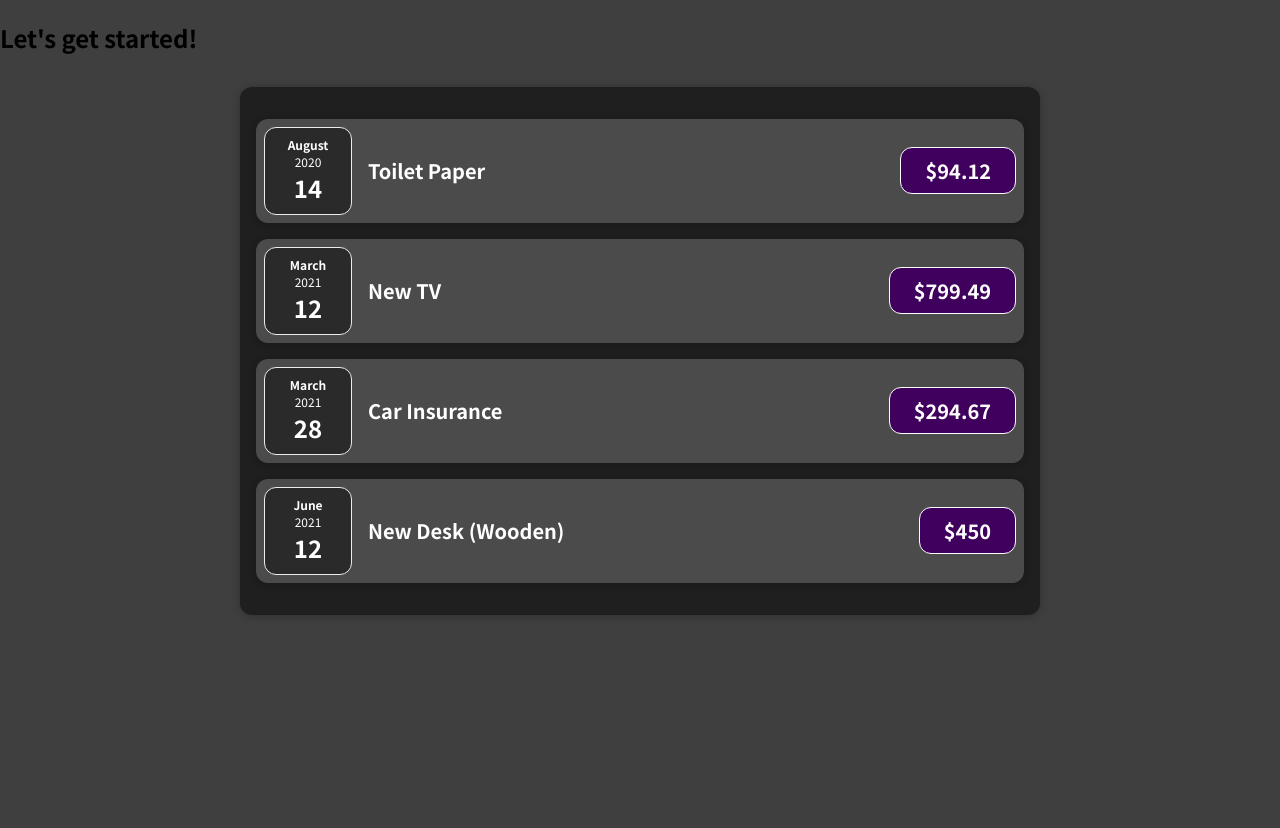
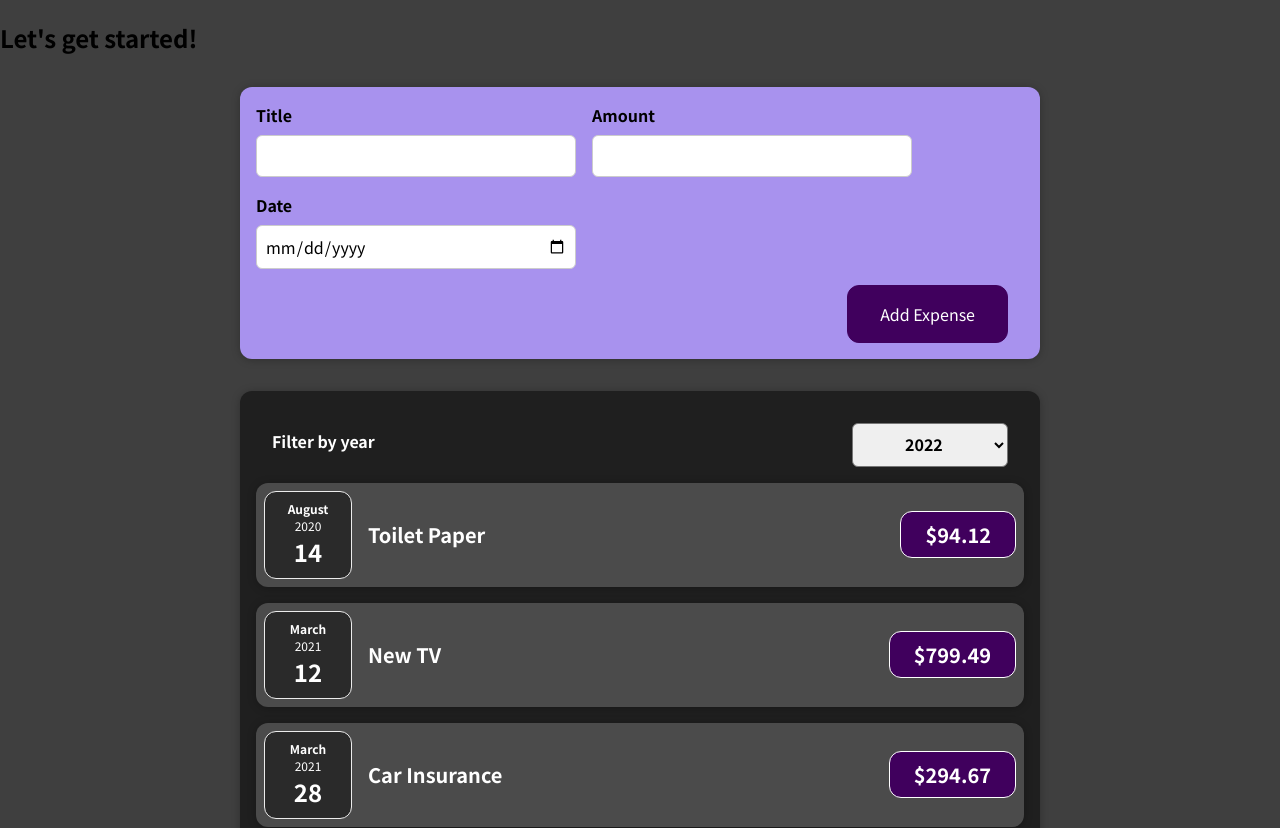
Before and after one commit to AngelBFdev/ReactCourse, a React (Create React App) app: page / in a window 1280 px wide. Shown: the top 828 px of the page. Before the commit the page ends 800 px from the top, so only its background shows below. Built offline with nearby package versions, Linux system fonts and the light colour scheme.

Commit message:
Finishes Second part

```diff
--- a/src/App.js
+++ b/src/App.js
@@ -1,4 +1,5 @@
 import Expenses from "./components/Expenses/Expenses";
+import NewExpense from "./components/NewExpense/NewExpense";
 
 const App = () => {
   const expenses = [
@@ -23,9 +24,15 @@ const App = () => {
     },
   ];
 
+  const addExpenseHandler = expense => {
+    console.log('In App.js');
+    console.log(expense);
+  };
+
   return (
     <div>
       <h2>Let's get started!</h2>
+      <NewExpense onAddExpense={addExpenseHandler}/>
       <Expenses items={expenses} />
     </div>
   );
--- a/src/components/Expenses/Expenses.js
+++ b/src/components/Expenses/Expenses.js
@@ -1,10 +1,20 @@
+import { useState } from 'react';
 import Card from '../UI/Card';
 import ExpenseItem from './ExpenseItem';
 import './Expenses.css';
+import ExpensesFilter from './ExpensesFilter';
 
 const Expenses=({items}) =>{
+  const [filteredYear, setFilteredYear] = useState('2020');
+
+  const filterChangeHandler = selectedYear => {
+    setFilteredYear(selectedYear);
+  };
+
   return (
+    <div>
     <Card className="expenses">
+      <ExpensesFilter onChangeFilter={filterChangeHandler} />
       <ExpenseItem
         title={items[0].title}
         amount={items[0].amount}
@@ -26,6 +36,7 @@ const Expenses=({items}) =>{
         date={items[3].date}
       />
     </Card>
+    </div>
   );
 }
 
--- /dev/null
+++ b/src/components/Expenses/ExpensesFilter.css
@@ -0,0 +1,24 @@
+.expenses-filter {
+  color: white;
+  padding: 0 1rem;
+}
+
+.expenses-filter__control {
+  display: flex;
+  width: 100%;
+  align-items: center;
+  justify-content: space-between;
+  margin: 1rem 0;
+}
+
+.expenses-filter label {
+  font-weight: bold;
+  margin-bottom: 0.5rem;
+}
+
+.expenses-filter select {
+  font: inherit;
+  padding: 0.5rem 3rem;
+  font-weight: bold;
+  border-radius: 6px;
+}
--- /dev/null
+++ b/src/components/Expenses/ExpensesFilter.js
@@ -0,0 +1,25 @@
+import React from 'react';
+
+import './ExpensesFilter.css';
+
+const ExpensesFilter = (props) => {
+  const dropdownChangeHandler = (event) => {
+    props.onChangeFilter(event.target.value);
+  };
+
+  return (
+    <div className='expenses-filter'>
+      <div className='expenses-filter__control'>
+        <label>Filter by year</label>
+        <select value={props.selected} onChange={dropdownChangeHandler}>
+          <option value='2022'>2022</option>
+          <option value='2021'>2021</option>
+          <option value='2020'>2020</option>
+          <option value='2019'>2019</option>
+        </select>
+      </div>
+    </div>
+  );
+};
+
+export default ExpensesFilter;
--- /dev/null
+++ b/src/components/NewExpense/ExpenseForm.css
@@ -0,0 +1,26 @@
+.new-expense__controls {
+  display: flex;
+  flex-wrap: wrap;
+  gap: 1rem;
+  margin-bottom: 1rem;
+  text-align: left;
+}
+
+.new-expense__control label {
+  font-weight: bold;
+  margin-bottom: 0.5rem;
+  display: block;
+}
+
+.new-expense__control input {
+  font: inherit;
+  padding: 0.5rem;
+  border-radius: 6px;
+  border: 1px solid #ccc;
+  width: 20rem;
+  max-width: 100%;
+}
+
+.new-expense__actions {
+  text-align: right;
+}
--- /dev/null
+++ b/src/components/NewExpense/ExpenseForm.js
@@ -0,0 +1,96 @@
+import React, { useState } from 'react';
+
+import './ExpenseForm.css';
+
+const ExpenseForm = (props) => {
+  const [enteredTitle, setEnteredTitle] = useState('');
+  const [enteredAmount, setEnteredAmount] = useState('');
+  const [enteredDate, setEnteredDate] = useState('');
+  // const [userInput, setUserInput] = useState({
+  //   enteredTitle: '',
+  //   enteredAmount: '',
+  //   enteredDate: '',
+  // });
+
+  const titleChangeHandler = (event) => {
+    setEnteredTitle(event.target.value);
+    // setUserInput({
+    //   ...userInput,
+    //   enteredTitle: event.target.value,
+    // });
+    // setUserInput((prevState) => {
+    //   return { ...prevState, enteredTitle: event.target.value };
+    // });
+  };
+
+  const amountChangeHandler = (event) => {
+    setEnteredAmount(event.target.value);
+    // setUserInput({
+    //   ...userInput,
+    //   enteredAmount: event.target.value,
+    // });
+  };
+
+  const dateChangeHandler = (event) => {
+    setEnteredDate(event.target.value);
+    // setUserInput({
+    //   ...userInput,
+    //   enteredDate: event.target.value,
+    // });
+  };
+
+  const submitHandler = (event) => {
+    event.preventDefault();
+
+    const expenseData = {
+      title: enteredTitle,
+      amount: enteredAmount,
+      date: new Date(enteredDate),
+    };
+
+    props.onSaveExpenseData(expenseData);
+    setEnteredTitle('');
+    setEnteredAmount('');
+    setEnteredDate('');
+  };
+
+  return (
+    <form onSubmit={submitHandler}>
+      <div className='new-expense__controls'>
+        <div className='new-expense__control'>
+          <label>Title</label>
+          <input
+            type='text'
+            value={enteredTitle}
+            onChange={titleChangeHandler}
+          />
+        </div>
+        <div className='new-expense__control'>
+          <label>Amount</label>
+          <input
+            type='number'
+            min='0.01'
+            step='0.01'
+            value={enteredAmount}
+            onChange={amountChangeHandler}
+          />
+        </div>
+        <div className='new-expense__control'>
+          <label>Date</label>
+          <input
+            type='date'
+            min='2019-01-01'
+            max='2022-12-31'
+            value={enteredDate}
+            onChange={dateChangeHandler}
+          />
+        </div>
+      </div>
+      <div className='new-expense__actions'>
+        <button type='submit'>Add Expense</button>
+      </div>
+    </form>
+  );
+};
+
+export default ExpenseForm;
--- /dev/null
+++ b/src/components/NewExpense/NewExpense.css
@@ -0,0 +1,38 @@
+.new-expense {
+  background-color: #a892ee;
+  padding: 1rem;
+  margin: 2rem auto;
+  width: 50rem;
+  max-width: 95%;
+  border-radius: 12px;
+  text-align: center;
+  box-shadow: 0 1px 8px rgba(0, 0, 0, 0.25);
+}
+
+.new-expense button {
+  font: inherit;
+  cursor: pointer;
+  padding: 1rem 2rem;
+  border: 1px solid #40005d;
+  background-color: #40005d;
+  color: white;
+  border-radius: 12px;
+  margin-right: 1rem;
+}
+
+.new-expense button:hover,
+.new-expense button:active {
+  background-color: #510674;
+  border-color: #510674;
+}
+
+.new-expense button.alternative {
+  color: #220131;
+  border-color: transparent;
+  background-color: transparent;
+}
+
+.new-expense button.alternative:hover,
+.new-expense button.alternative:active {
+  background-color: #ddb3f8;
+}
--- /dev/null
+++ b/src/components/NewExpense/NewExpense.js
@@ -0,0 +1,22 @@
+import React from 'react';
+
+import ExpenseForm from './ExpenseForm';
+import './NewExpense.css';
+
+const NewExpense = (props) => {
+  const saveExpenseDataHandler = (enteredExpenseData) => {
+    const expenseData = {
+      ...enteredExpenseData,
+      id: Math.random().toString()
+    };
+    props.onAddExpense(expenseData);
+  };
+
+  return (
+    <div className='new-expense'>
+      <ExpenseForm onSaveExpenseData={saveExpenseDataHandler} />
+    </div>
+  );
+};
+
+export default NewExpense;
```
